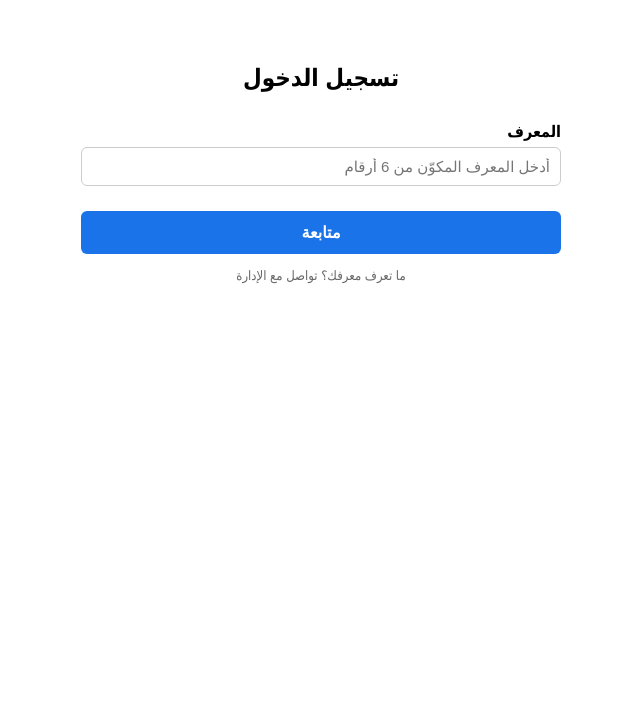
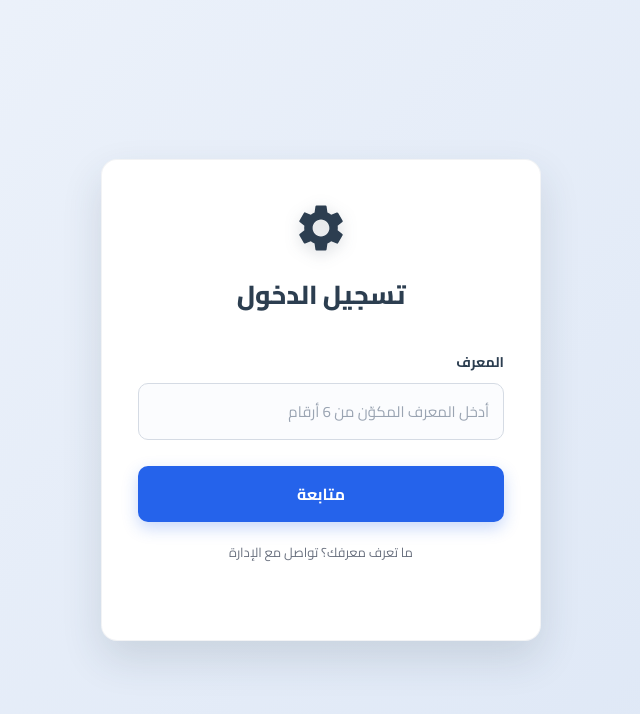
Before and after one commit to Malik-712/login-system, a plain HTML site: page index.html in a window 1280 px wide. Shown: the whole page, without its empty margins (319-959 px from the left). Drawn offline with Linux system fonts and the light colour scheme.

Commit message:
Redesign and split project files

```diff
--- a/index.html
+++ b/index.html
@@ -4,102 +4,20 @@
     <meta charset="UTF-8" />
     <meta name="viewport" content="width=device-width, initial-scale=1" />
     <title>تسجيل الدخول</title>
-    <style>
-      body {
-        font-family: Arial, Tahoma, sans-serif;
-        display: flex;
-        justify-content: center;
-        padding: 40px 10px;
-      }
-
-      .form-box {
-        width: 100%;
-        max-width: 480px;
-      }
-
-      h1 {
-        text-align: center;
-        font-size: 24px;
-        margin-bottom: 30px;
-      }
-
-      label {
-        display: block;
-        font-weight: bold;
-        margin-bottom: 6px;
-        margin-top: 18px;
-      }
-
-      input[type="text"],
-      input[type="password"] {
-        width: 100%;
-        padding: 10px;
-        font-size: 15px;
-        border: 1px solid #ccc;
-        border-radius: 6px;
-        box-sizing: border-box;
-      }
-
-      button {
-        width: 100%;
-        padding: 12px;
-        margin-top: 25px;
-        background-color: #1a73e8;
-        color: white;
-        font-size: 16px;
-        font-weight: bold;
-        border: none;
-        border-radius: 6px;
-        cursor: pointer;
-      }
-
-      button:hover {
-        background-color: #1558b3;
-      }
-
-      button:disabled {
-        background-color: #9bb8e8;
-        cursor: not-allowed;
-      }
-
-      .link-btn {
-        background: none;
-        color: #1a73e8;
-        font-weight: normal;
-        font-size: 14px;
-        margin-top: 12px;
-        padding: 0;
-      }
-
-      .link-btn:hover {
-        background: none;
-        text-decoration: underline;
-      }
-
-      .helper-text {
-        text-align: center;
-        font-size: 13px;
-        color: #666;
-        margin-top: 14px;
-      }
-
-      #msg {
-        text-align: center;
-        margin-top: 15px;
-        font-weight: bold;
-      }
-
-      .step {
-        display: none;
-      }
-
-      .step.active {
-        display: block;
-      }
-    </style>
+    <link rel="icon" type="image/svg+xml" href="favicon.svg" />
+    <link rel="preconnect" href="https://fonts.googleapis.com" />
+    <link rel="preconnect" href="https://fonts.gstatic.com" crossorigin />
+    <link
+      href="https://fonts.googleapis.com/css2?family=Cairo:wght@400;600;700;800&display=swap"
+      rel="stylesheet"
+    />
+    <link rel="stylesheet" href="style.css" />
   </head>
   <body>
     <div class="form-box">
+      <div class="brand">
+        <img class="brand-icon" src="favicon.svg" alt="" />
+      </div>
       <h1>تسجيل الدخول</h1>
 
       <div id="step1" class="step active">
@@ -161,7 +79,7 @@
       </div>
 
       <div id="step4" class="step">
-        <p style="text-align: center; font-size: 18px">
+        <p class="welcome-text">
           أهلاً <span id="welcomeName"></span> 👋
         </p>
       </div>
@@ -169,142 +87,6 @@
       <div id="msg"></div>
     </div>
 
-    <script>
-      const SCRIPT_URL =
-        "https://script.google.com/macros/s/AKfycbw0gDByt3iDBcFaBJDVUWZEY-BkMx2ApTLWpt6zKYRaZCxqzyDyEQKGdqfoaFLUGb19dg/exec";
-
-      let currentId = "";
-
-      const step1 = document.getElementById("step1");
-      const step2 = document.getElementById("step2");
-      const step3 = document.getElementById("step3");
-      const step4 = document.getElementById("step4");
-      const msg = document.getElementById("msg");
-
-      function showStep(step) {
-        [step1, step2, step3, step4].forEach((s) =>
-          s.classList.remove("active"),
-        );
-        step.classList.add("active");
-      }
-
-      function showMsg(text, color) {
-        msg.textContent = text;
-        msg.style.color = color;
-      }
-
-      function goToStep1() {
-        currentId = "";
-        document.getElementById("idInput").value = "";
-        showMsg("", "black");
-        showStep(step1);
-      }
-
-      function callApi(payload) {
-        return fetch(SCRIPT_URL, {
-          method: "POST",
-          headers: { "Content-Type": "text/plain;charset=utf-8" },
-          body: JSON.stringify(payload),
-        }).then((res) => res.json());
-      }
-
-      document
-        .getElementById("idForm")
-        .addEventListener("submit", function (e) {
-          e.preventDefault();
-          const id = document.getElementById("idInput").value.trim();
-
-          if (!/^\d{6}$/.test(id)) {
-            showMsg("المعرف يجب أن يكون 6 أرقام فقط", "red");
-            return;
-          }
-
-          showMsg("جارِ التحقق...", "black");
-
-          callApi({ action: "checkId", id: id })
-            .then((result) => {
-              if (!result.success) {
-                showMsg(result.message, "red");
-                return;
-              }
-
-              currentId = id;
-              showMsg("", "black");
-
-              if (result.activated) {
-                showStep(step3);
-              } else {
-                showStep(step2);
-              }
-            })
-            .catch(() => showMsg("حدث خطأ، حاول مرة أخرى", "red"));
-        });
-
-      document
-        .getElementById("activateForm")
-        .addEventListener("submit", function (e) {
-          e.preventDefault();
-          const firstName = document
-            .getElementById("firstNameInput")
-            .value.trim();
-          const lastName = document
-            .getElementById("lastNameInput")
-            .value.trim();
-          const password = document
-            .getElementById("newPasswordInput")
-            .value.trim();
-
-          if (!/^\d{4}$/.test(password)) {
-            showMsg("كلمة المرور يجب أن تكون 4 أرقام فقط", "red");
-            return;
-          }
-
-          showMsg("جارِ التفعيل...", "black");
-
-          callApi({
-            action: "activate",
-            id: currentId,
-            firstName: firstName,
-            lastName: lastName,
-            password: password,
-          })
-            .then((result) => {
-              if (!result.success) {
-                showMsg(result.message, "red");
-                return;
-              }
-
-              document.getElementById("welcomeName").textContent = firstName;
-              showMsg("", "black");
-              showStep(step4);
-            })
-            .catch(() => showMsg("حدث خطأ، حاول مرة أخرى", "red"));
-        });
-
-      document
-        .getElementById("loginForm")
-        .addEventListener("submit", function (e) {
-          e.preventDefault();
-          const password = document
-            .getElementById("passwordInput")
-            .value.trim();
-
-          showMsg("جارِ الدخول...", "black");
-
-          callApi({ action: "login", id: currentId, password: password })
-            .then((result) => {
-              if (!result.success) {
-                showMsg(result.message, "red");
-                return;
-              }
-
-              document.getElementById("welcomeName").textContent =
-                result.firstName;
-              showMsg("", "black");
-              showStep(step4);
-            })
-            .catch(() => showMsg("حدث خطأ، حاول مرة أخرى", "red"));
-        });
-    </script>
+    <script src="script.js"></script>
   </body>
 </html>
--- /dev/null
+++ b/style.css
@@ -0,0 +1,227 @@
+/* ===== Design tokens / visual identity ===== */
+:root {
+  --primary: #2563eb;        /* action blue */
+  --primary-dark: #1d4ed8;   /* hover / pressed */
+  --primary-soft: #9bb8e8;   /* disabled */
+  --secondary: #2c3e50;      /* dark slate — brand, headings, matches favicon */
+  --bg-start: #eef3fb;       /* calm gradient (top) */
+  --bg-end: #dce6f5;         /* calm gradient (bottom) */
+  --card-bg: #ffffff;
+  --text: #1f2a37;
+  --muted: #6b7280;
+  --border: #d5dbe4;
+  --border-focus: var(--primary);
+  --danger: #dc2626;
+  --radius: 16px;
+  --radius-sm: 10px;
+  --shadow: 0 18px 40px rgba(44, 62, 80, 0.14);
+  --shadow-focus: 0 0 0 4px rgba(37, 99, 235, 0.15);
+  --transition: 0.2s ease;
+}
+
+* {
+  box-sizing: border-box;
+}
+
+html {
+  -webkit-text-size-adjust: 100%;
+}
+
+body {
+  font-family: "Cairo", "Segoe UI", Tahoma, sans-serif;
+  color: var(--text);
+  margin: 0;
+  min-height: 100vh;
+  display: flex;
+  align-items: center;
+  justify-content: center;
+  padding: 40px 16px;
+  background: linear-gradient(135deg, var(--bg-start) 0%, var(--bg-end) 100%);
+  background-attachment: fixed;
+}
+
+/* ===== Login card ===== */
+.form-box {
+  width: 100%;
+  max-width: 440px;
+  background: var(--card-bg);
+  border: 1px solid rgba(44, 62, 80, 0.06);
+  border-radius: var(--radius);
+  box-shadow: var(--shadow);
+  padding: 40px 36px;
+}
+
+.brand {
+  display: flex;
+  justify-content: center;
+  margin-bottom: 14px;
+}
+
+.brand-icon {
+  width: 56px;
+  height: 56px;
+  display: block;
+  filter: drop-shadow(0 4px 8px rgba(44, 62, 80, 0.18));
+}
+
+h1 {
+  text-align: center;
+  font-size: 26px;
+  font-weight: 800;
+  color: var(--secondary);
+  margin: 0 0 30px;
+  letter-spacing: -0.2px;
+}
+
+/* ===== Labels & inputs ===== */
+label {
+  display: block;
+  font-weight: 700;
+  font-size: 14px;
+  color: var(--secondary);
+  margin-bottom: 8px;
+  margin-top: 20px;
+}
+
+input[type="text"],
+input[type="password"] {
+  width: 100%;
+  padding: 13px 14px;
+  font-family: inherit;
+  font-size: 15px;
+  color: var(--text);
+  background: #fbfcfe;
+  border: 1.5px solid var(--border);
+  border-radius: var(--radius-sm);
+  outline: none;
+  transition: border-color var(--transition), box-shadow var(--transition),
+    background var(--transition);
+}
+
+input[type="text"]::placeholder,
+input[type="password"]::placeholder {
+  color: #9aa4b2;
+}
+
+input[type="text"]:hover,
+input[type="password"]:hover {
+  border-color: #b9c2cf;
+}
+
+input[type="text"]:focus,
+input[type="password"]:focus {
+  border-color: var(--border-focus);
+  background: #ffffff;
+  box-shadow: var(--shadow-focus);
+}
+
+/* ===== Buttons ===== */
+button {
+  width: 100%;
+  padding: 13px;
+  margin-top: 26px;
+  font-family: inherit;
+  font-size: 16px;
+  font-weight: 700;
+  color: #ffffff;
+  background: var(--primary);
+  border: none;
+  border-radius: var(--radius-sm);
+  cursor: pointer;
+  transition: background var(--transition), transform var(--transition),
+    box-shadow var(--transition);
+  box-shadow: 0 6px 16px rgba(37, 99, 235, 0.25);
+}
+
+button:hover {
+  background: var(--primary-dark);
+  box-shadow: 0 8px 20px rgba(37, 99, 235, 0.3);
+}
+
+button:active {
+  transform: translateY(1px);
+  box-shadow: 0 4px 12px rgba(37, 99, 235, 0.25);
+}
+
+button:disabled {
+  background: var(--primary-soft);
+  cursor: not-allowed;
+  box-shadow: none;
+}
+
+/* Text / link-style button */
+.link-btn {
+  background: none;
+  color: var(--primary);
+  font-weight: 600;
+  font-size: 14px;
+  margin-top: 14px;
+  padding: 0;
+  box-shadow: none;
+}
+
+.link-btn:hover {
+  background: none;
+  color: var(--primary-dark);
+  text-decoration: underline;
+  box-shadow: none;
+}
+
+.link-btn:active {
+  transform: none;
+}
+
+/* ===== Helper & message text ===== */
+.helper-text {
+  text-align: center;
+  font-size: 13px;
+  color: var(--muted);
+  margin-top: 18px;
+}
+
+.welcome-text {
+  text-align: center;
+  font-size: 20px;
+  font-weight: 700;
+  color: var(--secondary);
+  margin: 8px 0;
+}
+
+#msg {
+  text-align: center;
+  margin-top: 16px;
+  font-weight: 700;
+  font-size: 14px;
+  min-height: 20px;
+}
+
+/* ===== Step visibility ===== */
+.step {
+  display: none;
+}
+
+.step.active {
+  display: block;
+}
+
+/* ===== Responsive ===== */
+@media (max-width: 480px) {
+  body {
+    padding: 24px 14px;
+  }
+
+  .form-box {
+    padding: 30px 22px;
+    border-radius: 14px;
+  }
+
+  h1 {
+    font-size: 23px;
+    margin-bottom: 24px;
+  }
+
+  .brand-icon {
+    width: 50px;
+    height: 50px;
+  }
+}
```
Also changed, not shown: script.js (added, +135 -0 lines), favicon.svg (added).
